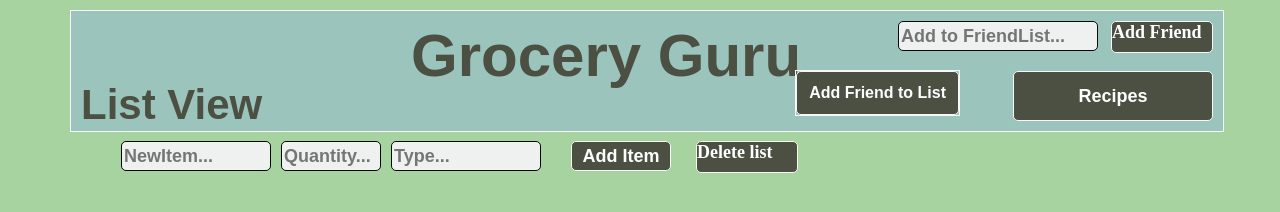
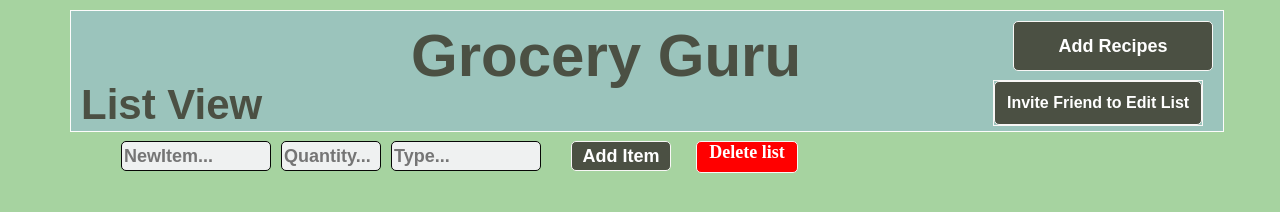
Before and after one commit to EliScherrer/Grocery-Guru, a website: page public/listView.html in a window 1280 px wide. Drawn offline with Linux system fonts and the light colour scheme; no server answers.

Commit message:
formatting

```diff
--- a/public/css/listView.css
+++ b/public/css/listView.css
@@ -105,48 +105,21 @@ a:link {
 	width: 100px;
 	height: 30px;
 	font-size: 18px;
-	background: #4B5043;
+	background: red;
 	border: 1px solid #f8f7f6;
 	color: #FFFFFF;
 	font-weight: bold;
 	cursor: pointer;
 	border-radius: 5px;
+	text-align: center;
+	vertical-align: middle;
 }
 
-.friendBtn {
-	position: absolute;
-	right: 10px;
-	top: 10px;
-	width: 100px;
-	height: 30px;
-	font-size: 18px;
-	background: #4B5043;
-	border: 1px solid #f8f7f6;
-	color: #FFFFFF;
-	font-weight: bold;
-	cursor: pointer;
-	border-radius: 5px;
-}
-
-#Friend {
-	position: absolute;
-	right: 125px;
-	top: 10px;
-	width: 200px;
-	height: 30px;
-	font-size: 18px;
-	background: #eff1f1;
-	border: 1px solid #070706;
-	color: rgb(0, 0, 0);
-	font-weight: bold;
-	cursor: pointer;
-	border-radius: 5px;
-}
 
 #btnRecipes {
 	position: absolute;
 	right: 10px;
-	bottom: 10px;
+	top: 10px;
 	width: 200px;
 	height: 50px;
 	font-size: 18px;
@@ -160,7 +133,7 @@ a:link {
 
 #ingredients {
 	position: absolute;
-	top: 150px;
+	top: 160px;
 	clear: both;
 	width: 1200px;
 	padding: 25px;
@@ -233,8 +206,8 @@ a:link {
     position: absolute;
 	display: inline-block;
 	border: 1px solid #f8f7f6;
-	top: 70px;
-	right: 25%;
+	top: 80px;
+	right: 6%;
 }
 
 /* Dropdown Content (Hidden by Default) */
--- a/public/listView.html
+++ b/public/listView.html
@@ -10,18 +10,16 @@
     <div id="divStart">
         <label id="lblGroceryGuruHomeTitle"><a href="/home" style="color: #4B5043;">Grocery Guru</a></label>
         <label id="lblListView">List View</a></label>
-        <button type="button" id="btnRecipes" onclick="goToAddRecipe()">Recipes</button>
+        <button type="button" id="btnRecipes" onclick="goToAddRecipe()">Add Recipes</button>
         <input type="text" id="Item" placeholder="NewItem...">
         <input type="text" id="Quantity" placeholder="Quantity...">
         <input type="text" id="Type" placeholder="Type...">
         <button onclick="newItem()" class="addBtn">Add Item</button>
-        <input type="text" id="Friend" placeholder="Add to FriendList...">
-        <span onclick="newFriend()" class="friendBtn">Add Friend </span>
         <span onclick="deleteCurrentList()" class="delBtn">Delete list</span>
     </div>
 
 		<div class="dropdown">
-        <button onclick="myDropList()" class="dropbtn">Add Friend to List</button>
+        <button onclick="myDropList()" class="dropbtn">Invite Friend to Edit List</button>
         <div id="myDropdown" class="dropdown-content">
         </div>
     </div>
```
